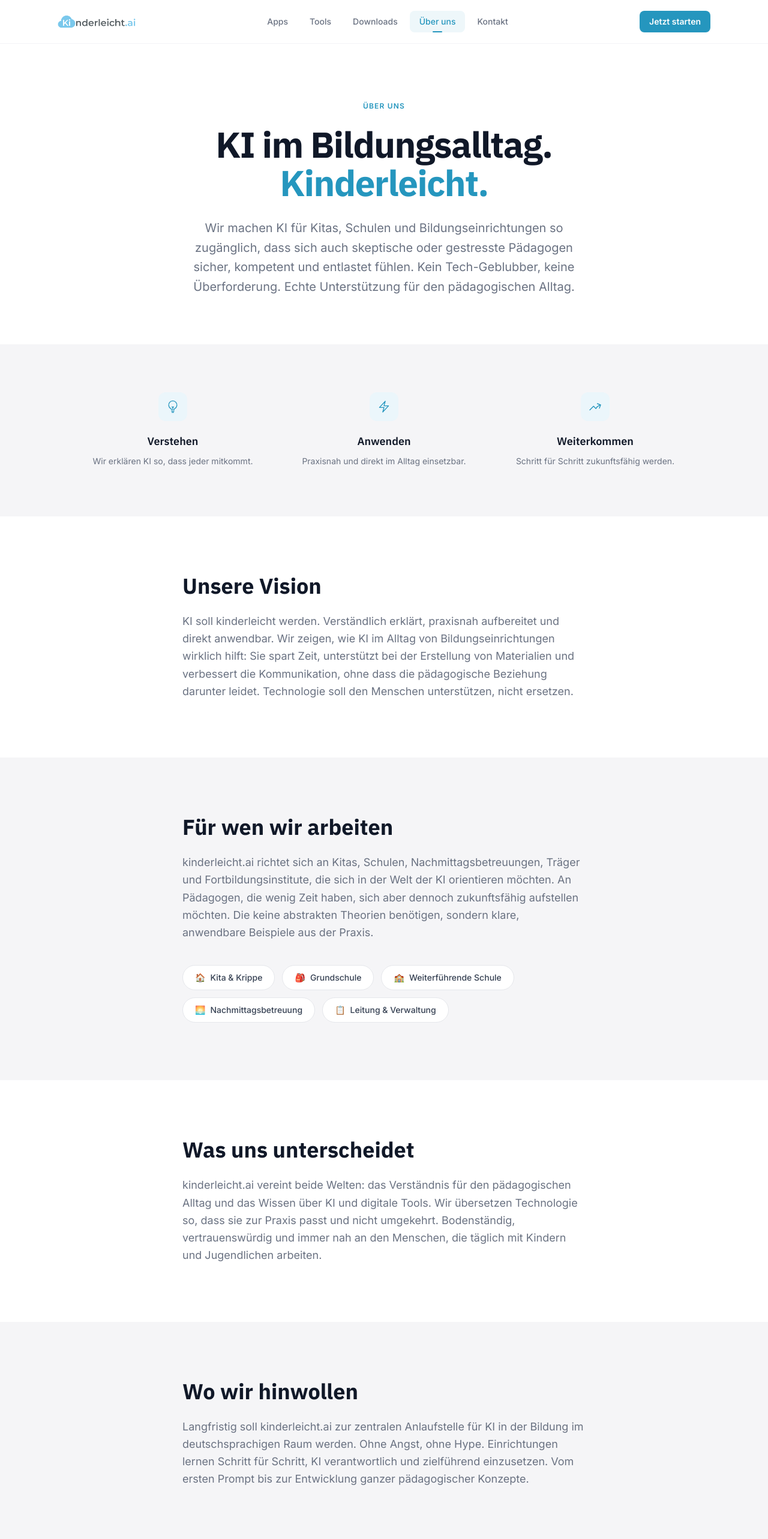
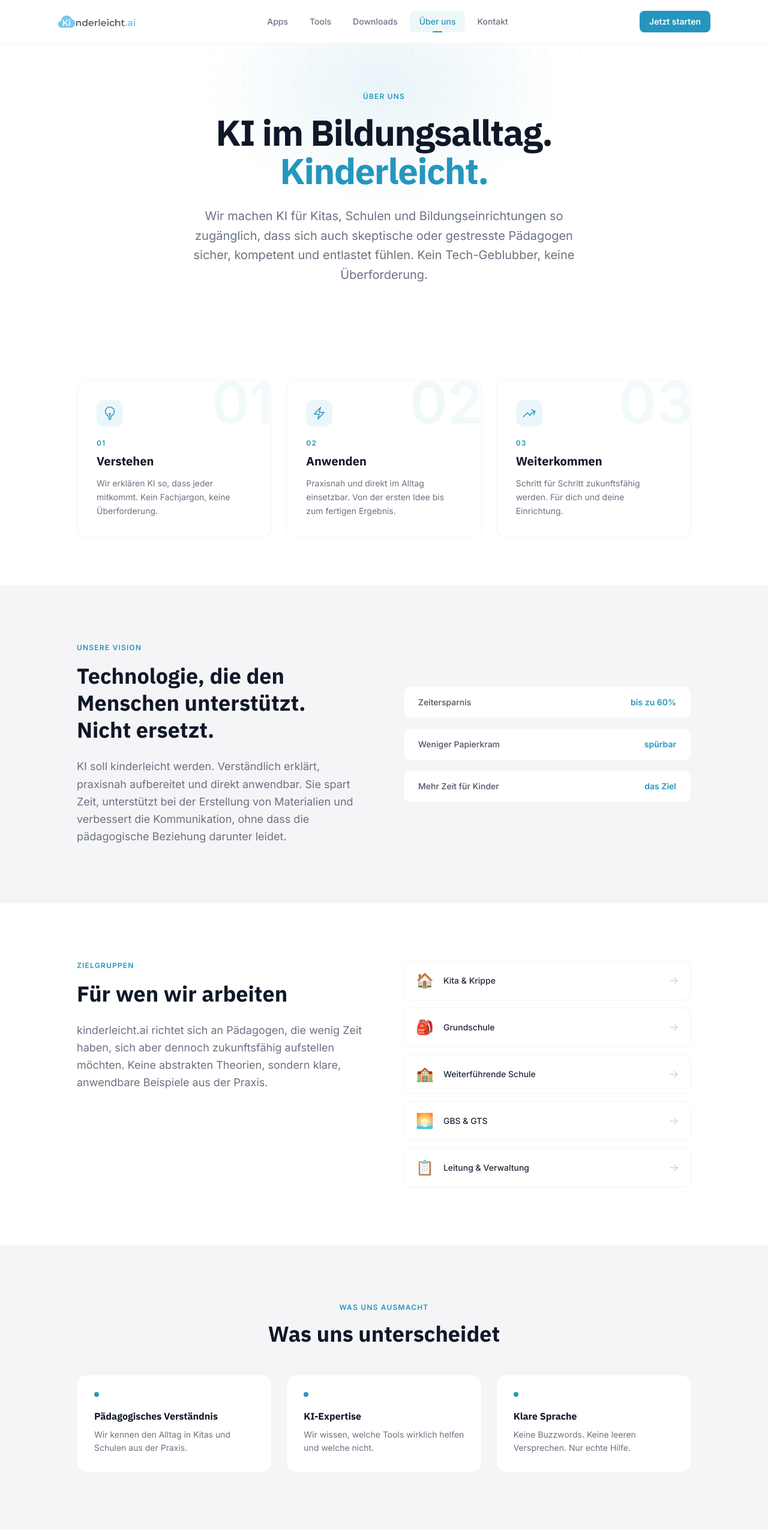
Before and after one commit to daumnicolas89-oss/kinderleicht-ai, a Next.js app: page /ueber-uns in a window 1280 px wide. Shown: the top 2566 px of the page at 60% size. Built offline with nearby package versions, Linux system fonts and the light colour scheme.

Commit message:
Layout 21

```diff
--- a/app/page.tsx
+++ b/app/page.tsx
@@ -29,7 +29,6 @@
         transition: "opacity 0.3s ease, transform 0.3s ease",
         opacity: visible ? 1 : 0,
         transform: visible ? "translateY(0)" : "translateY(-8px)",
-        minWidth: "200px",
       }}
     >
       {rotatingWords[index]}
@@ -235,7 +234,8 @@
             className="text-5xl sm:text-6xl lg:text-[72px] font-bold tracking-tight text-gray-900 leading-[1.08]"
             style={{ fontFamily: "var(--font-ibm-plex-sans)" }}
           >
-            KI-Tools für{" "}
+            KI-Tools für
+            <br />
             <RotatingWord />
           </h1>
 
--- a/app/ueber-uns/page.tsx
+++ b/app/ueber-uns/page.tsx
@@ -1,60 +1,107 @@
-import type { Metadata } from "next";
+"use client";
+
 import Link from "next/link";
+import { useEffect, useRef } from "react";
 
-export const metadata: Metadata = {
-  title: "Über uns — kinderleicht.ai",
-  description:
-    "Wir machen KI für Kitas, Schulen und Bildungseinrichtungen zugänglich. Kein Tech-Geblubber, keine Überforderung.",
-};
+function useFadeIn(delay = 0) {
+  const ref = useRef<HTMLDivElement>(null);
+  useEffect(() => {
+    const el = ref.current;
+    if (!el) return;
+    el.style.opacity = "0";
+    el.style.transform = "translateY(24px)";
+    el.style.transition = `opacity 0.6s ease ${delay}ms, transform 0.6s ease ${delay}ms`;
+    const observer = new IntersectionObserver(
+      ([entry]) => {
+        if (entry.isIntersecting) {
+          el.style.opacity = "1";
+          el.style.transform = "translateY(0)";
+          observer.disconnect();
+        }
+      },
+      { threshold: 0.1 }
+    );
+    observer.observe(el);
+    return () => observer.disconnect();
+  }, [delay]);
+  return ref;
+}
 
 const statements = [
   {
+    num: "01",
+    title: "Verstehen",
+    desc: "Wir erklären KI so, dass jeder mitkommt. Kein Fachjargon, keine Überforderung.",
     icon: (
-      <svg width="22" height="22" fill="none" viewBox="0 0 24 24" stroke="currentColor" strokeWidth={1.5}>
+      <svg width="24" height="24" fill="none" viewBox="0 0 24 24" stroke="currentColor" strokeWidth={1.5}>
         <path strokeLinecap="round" strokeLinejoin="round" d="M12 18v-5.25m0 0a6.01 6.01 0 001.5-.189m-1.5.189a6.01 6.01 0 01-1.5-.189m3.75 7.478a12.06 12.06 0 01-4.5 0m3.75 2.383a14.406 14.406 0 01-3 0M14.25 18v-.192c0-.983.658-1.823 1.508-2.316a7.5 7.5 0 10-7.517 0c.85.493 1.509 1.333 1.509 2.316V18" />
       </svg>
     ),
-    title: "Verstehen",
-    desc: "Wir erklären KI so, dass jeder mitkommt.",
   },
   {
+    num: "02",
+    title: "Anwenden",
+    desc: "Praxisnah und direkt im Alltag einsetzbar. Von der ersten Idee bis zum fertigen Ergebnis.",
     icon: (
-      <svg width="22" height="22" fill="none" viewBox="0 0 24 24" stroke="currentColor" strokeWidth={1.5}>
+      <svg width="24" height="24" fill="none" viewBox="0 0 24 24" stroke="currentColor" strokeWidth={1.5}>
         <path strokeLinecap="round" strokeLinejoin="round" d="M3.75 13.5l10.5-11.25L12 10.5h8.25L9.75 21.75 12 13.5H3.75z" />
       </svg>
     ),
-    title: "Anwenden",
-    desc: "Praxisnah und direkt im Alltag einsetzbar.",
   },
   {
+    num: "03",
+    title: "Weiterkommen",
+    desc: "Schritt für Schritt zukunftsfähig werden. Für dich und deine Einrichtung.",
     icon: (
-      <svg width="22" height="22" fill="none" viewBox="0 0 24 24" stroke="currentColor" strokeWidth={1.5}>
+      <svg width="24" height="24" fill="none" viewBox="0 0 24 24" stroke="currentColor" strokeWidth={1.5}>
         <path strokeLinecap="round" strokeLinejoin="round" d="M2.25 18L9 11.25l4.306 4.307a11.95 11.95 0 015.814-5.519l2.74-1.22m0 0l-5.94-2.28m5.94 2.28l-2.28 5.941" />
       </svg>
     ),
-    title: "Weiterkommen",
-    desc: "Schritt für Schritt zukunftsfähig werden.",
   },
+];
+
+const differences = [
+  { label: "Pädagogisches Verständnis", desc: "Wir kennen den Alltag in Kitas und Schulen aus der Praxis." },
+  { label: "KI-Expertise", desc: "Wir wissen, welche Tools wirklich helfen und welche nicht." },
+  { label: "Klare Sprache", desc: "Keine Buzzwords. Keine leeren Versprechen. Nur echte Hilfe." },
 ];
 
 const audiences = [
   { emoji: "🏠", label: "Kita & Krippe" },
   { emoji: "🎒", label: "Grundschule" },
   { emoji: "🏫", label: "Weiterführende Schule" },
-  { emoji: "🌅", label: "Nachmittagsbetreuung" },
+  { emoji: "🌅", label: "GBS & GTS" },
   { emoji: "📋", label: "Leitung & Verwaltung" },
 ];
 
 export default function UeberUnsPage() {
+  const statementsRef = useFadeIn(0);
+  const visionRef = useFadeIn(0);
+  const diffRef = useFadeIn(0);
+  const futureRef = useFadeIn(0);
+
   return (
     <>
-      {/* ── HERO ─────────────────────────────────────────── */}
-      <section className="bg-white pt-24 pb-20 px-4 sm:px-6 lg:px-8">
-        <div className="max-w-3xl mx-auto text-center">
-          <p
-            className="text-xs font-semibold uppercase tracking-widest mb-6"
-            style={{ color: "#2596be" }}
-          >
+      {/* ── HERO ─────────────────────────────────────────────── */}
+      <section className="relative overflow-hidden bg-white pt-20 pb-20 px-4 sm:px-6 lg:px-8">
+        {/* Dot-grid */}
+        <div
+          className="pointer-events-none absolute inset-0"
+          style={{
+            backgroundImage: "radial-gradient(circle, #d1d5db 1px, transparent 1px)",
+            backgroundSize: "28px 28px",
+            maskImage: "radial-gradient(ellipse 80% 60% at 50% 0%, black 30%, transparent 100%)",
+            WebkitMaskImage: "radial-gradient(ellipse 80% 60% at 50% 0%, black 30%, transparent 100%)",
+            opacity: 0.45,
+          }}
+        />
+        <div
+          className="pointer-events-none absolute -top-32 left-1/2 -translate-x-1/2 w-[600px] h-[400px] rounded-full"
+          style={{ background: "radial-gradient(ellipse, rgba(37,150,190,0.10) 0%, transparent 70%)" }}
+        />
+
+        <div className="relative max-w-3xl mx-auto text-center">
+          <p className="text-xs font-semibold uppercase tracking-widest mb-5" style={{ color: "#2596be" }}>
             Über uns
           </p>
           <h1
@@ -65,27 +112,41 @@
             <span style={{ color: "#2596be" }}>Kinderleicht.</span>
           </h1>
           <p className="mt-7 text-xl text-gray-500 leading-relaxed max-w-2xl mx-auto">
-            Wir machen KI für Kitas, Schulen und Bildungseinrichtungen so
-            zugänglich, dass sich auch skeptische oder gestresste Pädagogen
-            sicher, kompetent und entlastet fühlen. Kein Tech-Geblubber, keine
-            Überforderung. Echte Unterstützung für den pädagogischen Alltag.
+            Wir machen KI für Kitas, Schulen und Bildungseinrichtungen so zugänglich,
+            dass sich auch skeptische oder gestresste Pädagogen sicher, kompetent und
+            entlastet fühlen. Kein Tech-Geblubber, keine Überforderung.
           </p>
         </div>
       </section>
 
-      {/* ── THREE STATEMENTS ─────────────────────────────── */}
-      <section className="py-20 px-4 sm:px-6 lg:px-8" style={{ backgroundColor: "#F5F5F7" }}>
-        <div className="max-w-5xl mx-auto grid grid-cols-1 sm:grid-cols-3 gap-8">
+      {/* ── THREE STATEMENTS ─────────────────────────────────── */}
+      <section className="py-20 px-4 sm:px-6 lg:px-8 bg-white">
+        <div ref={statementsRef} className="max-w-5xl mx-auto grid grid-cols-1 sm:grid-cols-3 gap-6">
           {statements.map((s) => (
-            <div key={s.title} className="flex flex-col items-center text-center">
             <div
-                className="w-12 h-12 rounded-xl flex items-center justify-center mb-5"
+              key={s.title}
+              className="relative rounded-2xl border border-gray-100 p-8 hover:border-[#2596be]/30 hover:shadow-md transition-all duration-300 overflow-hidden group"
+            >
+              {/* Large background number */}
+              <span
+                className="absolute -top-3 -right-1 text-8xl font-black select-none pointer-events-none leading-none"
+                style={{ color: "#2596be", opacity: 0.06 }}
+              >
+                {s.num}
+              </span>
+
+              <div
+                className="w-11 h-11 rounded-xl flex items-center justify-center mb-5 group-hover:scale-110 transition-transform duration-300"
                 style={{ backgroundColor: "#EBF6FB", color: "#2596be" }}
               >
                 {s.icon}
               </div>
+
+              <div className="text-xs font-bold uppercase tracking-widest mb-2" style={{ color: "#2596be" }}>
+                {s.num}
+              </div>
               <h3
-                className="text-lg font-semibold text-gray-900 mb-2"
+                className="text-xl font-bold text-gray-900 mb-3"
                 style={{ fontFamily: "var(--font-ibm-plex-sans)" }}
               >
                 {s.title}
@@ -96,96 +157,133 @@
         </div>
       </section>
 
-      {/* ── VISION ───────────────────────────────────────── */}
-      <section className="bg-white py-24 px-4 sm:px-6 lg:px-8">
-        <div className="max-w-2xl mx-auto">
+      {/* ── VISION ───────────────────────────────────────────── */}
+      <section className="py-24 px-4 sm:px-6 lg:px-8" style={{ backgroundColor: "#F5F5F7" }}>
+        <div ref={visionRef} className="max-w-5xl mx-auto grid grid-cols-1 lg:grid-cols-2 gap-16 items-center">
+          <div>
+            <p className="text-xs font-semibold uppercase tracking-widest mb-4" style={{ color: "#2596be" }}>
+              Unsere Vision
+            </p>
             <h2
-            className="text-3xl sm:text-4xl font-bold text-gray-900 mb-6"
+              className="text-3xl sm:text-4xl font-bold text-gray-900 mb-6 leading-tight"
               style={{ fontFamily: "var(--font-ibm-plex-sans)" }}
             >
-            Unsere Vision
+              Technologie, die den Menschen unterstützt. Nicht ersetzt.
             </h2>
             <p className="text-lg text-gray-500 leading-relaxed">
-            KI soll kinderleicht werden. Verständlich erklärt, praxisnah
-            aufbereitet und direkt anwendbar. Wir zeigen, wie KI im Alltag von
-            Bildungseinrichtungen wirklich hilft: Sie spart Zeit, unterstützt
-            bei der Erstellung von Materialien und verbessert die Kommunikation,
-            ohne dass die pädagogische Beziehung darunter leidet. Technologie
-            soll den Menschen unterstützen, nicht ersetzen.
+              KI soll kinderleicht werden. Verständlich erklärt, praxisnah aufbereitet
+              und direkt anwendbar. Sie spart Zeit, unterstützt bei der Erstellung von
+              Materialien und verbessert die Kommunikation, ohne dass die pädagogische
+              Beziehung darunter leidet.
             </p>
           </div>
-      </section>
 
-      {/* ── FÜR WEN ──────────────────────────────────────── */}
-      <section className="py-24 px-4 sm:px-6 lg:px-8" style={{ backgroundColor: "#F5F5F7" }}>
-        <div className="max-w-2xl mx-auto">
-          <h2
-            className="text-3xl sm:text-4xl font-bold text-gray-900 mb-6"
-            style={{ fontFamily: "var(--font-ibm-plex-sans)" }}
-          >
-            Für wen wir arbeiten
-          </h2>
-          <p className="text-lg text-gray-500 leading-relaxed mb-10">
-            kinderleicht.ai richtet sich an Kitas, Schulen,
-            Nachmittagsbetreuungen, Träger und Fortbildungsinstitute, die sich
-            in der Welt der KI orientieren möchten. An Pädagogen, die wenig
-            Zeit haben, sich aber dennoch zukunftsfähig aufstellen möchten. Die
-            keine abstrakten Theorien benötigen, sondern klare, anwendbare
-            Beispiele aus der Praxis.
-          </p>
-          <div className="flex flex-wrap gap-3">
-            {audiences.map((a) => (
-              <span
-                key={a.label}
-                className="inline-flex items-center gap-2 px-5 py-2.5 rounded-full bg-white border border-gray-200 text-sm font-medium text-gray-700"
-              >
-                <span>{a.emoji}</span>
-                {a.label}
-              </span>
+          {/* Visual accent */}
+          <div className="flex flex-col gap-4">
+            {[
+              { label: "Zeitersparnis", val: "bis zu 60%" },
+              { label: "Weniger Papierkram", val: "spürbar" },
+              { label: "Mehr Zeit für Kinder", val: "das Ziel" },
+            ].map((item) => (
+              <div key={item.label} className="bg-white rounded-xl px-6 py-4 border border-gray-100 flex items-center justify-between">
+                <span className="text-sm font-medium text-gray-600">{item.label}</span>
+                <span className="text-sm font-bold" style={{ color: "#2596be" }}>{item.val}</span>
+              </div>
             ))}
           </div>
         </div>
       </section>
 
-      {/* ── WAS UNS UNTERSCHEIDET ────────────────────────── */}
-      <section className="bg-white py-24 px-4 sm:px-6 lg:px-8">
-        <div className="max-w-2xl mx-auto">
+      {/* ── FÜR WEN ──────────────────────────────────────────── */}
+      <section className="py-24 px-4 sm:px-6 lg:px-8 bg-white">
+        <div className="max-w-5xl mx-auto">
+          <div className="grid grid-cols-1 lg:grid-cols-2 gap-16 items-start">
+            <div>
+              <p className="text-xs font-semibold uppercase tracking-widest mb-4" style={{ color: "#2596be" }}>
+                Zielgruppen
+              </p>
               <h2
-            className="text-3xl sm:text-4xl font-bold text-gray-900 mb-6"
+                className="text-3xl sm:text-4xl font-bold text-gray-900 mb-6 leading-tight"
+                style={{ fontFamily: "var(--font-ibm-plex-sans)" }}
+              >
+                Für wen wir arbeiten
+              </h2>
+              <p className="text-lg text-gray-500 leading-relaxed">
+                kinderleicht.ai richtet sich an Pädagogen, die wenig Zeit haben, sich
+                aber dennoch zukunftsfähig aufstellen möchten. Keine abstrakten Theorien,
+                sondern klare, anwendbare Beispiele aus der Praxis.
+              </p>
+            </div>
+            <div className="flex flex-col gap-3">
+              {audiences.map((a) => (
+                <div
+                  key={a.label}
+                  className="flex items-center gap-4 bg-white rounded-xl border border-gray-100 px-5 py-4 hover:border-[#2596be]/30 hover:shadow-sm transition-all duration-200"
+                >
+                  <span className="text-2xl">{a.emoji}</span>
+                  <span className="font-medium text-gray-800 text-sm">{a.label}</span>
+                  <svg className="ml-auto text-gray-300" width="16" height="16" viewBox="0 0 24 24" fill="none" stroke="currentColor" strokeWidth={2}>
+                    <path strokeLinecap="round" strokeLinejoin="round" d="M13.5 4.5L21 12m0 0l-7.5 7.5M21 12H3" />
+                  </svg>
+                </div>
+              ))}
+            </div>
+          </div>
+        </div>
+      </section>
+
+      {/* ── WAS UNS UNTERSCHEIDET ────────────────────────────── */}
+      <section className="py-24 px-4 sm:px-6 lg:px-8" style={{ backgroundColor: "#F5F5F7" }}>
+        <div ref={diffRef} className="max-w-5xl mx-auto">
+          <div className="text-center mb-12">
+            <p className="text-xs font-semibold uppercase tracking-widest mb-4" style={{ color: "#2596be" }}>
+              Was uns ausmacht
+            </p>
+            <h2
+              className="text-3xl sm:text-4xl font-bold text-gray-900"
               style={{ fontFamily: "var(--font-ibm-plex-sans)" }}
             >
               Was uns unterscheidet
             </h2>
-          <p className="text-lg text-gray-500 leading-relaxed">
-            kinderleicht.ai vereint beide Welten: das Verständnis für den
-            pädagogischen Alltag und das Wissen über KI und digitale Tools. Wir
-            übersetzen Technologie so, dass sie zur Praxis passt und nicht
-            umgekehrt. Bodenständig, vertrauenswürdig und immer nah an den
-            Menschen, die täglich mit Kindern und Jugendlichen arbeiten.
-          </p>
+          </div>
+          <div className="grid grid-cols-1 sm:grid-cols-3 gap-6">
+            {differences.map((d) => (
+              <div key={d.label} className="bg-white rounded-2xl p-7 border border-gray-100 hover:border-[#2596be]/30 hover:shadow-md transition-all duration-300">
+                <div className="w-2 h-2 rounded-full mb-5" style={{ backgroundColor: "#2596be" }} />
+                <h3
+                  className="font-bold text-gray-900 mb-2"
+                  style={{ fontFamily: "var(--font-ibm-plex-sans)" }}
+                >
+                  {d.label}
+                </h3>
+                <p className="text-sm text-gray-500 leading-relaxed">{d.desc}</p>
+              </div>
+            ))}
+          </div>
         </div>
       </section>
 
-      {/* ── WO WIR HINWOLLEN ─────────────────────────────── */}
-      <section className="py-24 px-4 sm:px-6 lg:px-8" style={{ backgroundColor: "#F5F5F7" }}>
-        <div className="max-w-2xl mx-auto">
+      {/* ── WO WIR HINWOLLEN ─────────────────────────────────── */}
+      <section className="py-24 px-4 sm:px-6 lg:px-8 bg-white">
+        <div ref={futureRef} className="max-w-3xl mx-auto text-center">
+          <p className="text-xs font-semibold uppercase tracking-widest mb-4" style={{ color: "#2596be" }}>
+            Ausblick
+          </p>
           <h2
             className="text-3xl sm:text-4xl font-bold text-gray-900 mb-6"
             style={{ fontFamily: "var(--font-ibm-plex-sans)" }}
           >
             Wo wir hinwollen
           </h2>
-          <p className="text-lg text-gray-500 leading-relaxed">
-            Langfristig soll kinderleicht.ai zur zentralen Anlaufstelle für KI
-            in der Bildung im deutschsprachigen Raum werden. Ohne Angst, ohne
-            Hype. Einrichtungen lernen Schritt für Schritt, KI verantwortlich
-            und zielführend einzusetzen. Vom ersten Prompt bis zur Entwicklung
-            ganzer pädagogischer Konzepte.
+          <p className="text-xl text-gray-500 leading-relaxed">
+            Langfristig soll kinderleicht.ai zur zentralen Anlaufstelle für KI in der
+            Bildung im deutschsprachigen Raum werden. Ohne Angst, ohne Hype. Vom ersten
+            Prompt bis zur Entwicklung ganzer pädagogischer Konzepte.
           </p>
         </div>
       </section>
 
-      {/* ── CTA ──────────────────────────────────────────── */}
+      {/* ── CTA ───────────────────────────────────────────────── */}
       <section className="py-24 px-4 sm:px-6 lg:px-8" style={{ backgroundColor: "#2596be" }}>
         <div className="max-w-2xl mx-auto text-center">
           <h2
@@ -199,7 +297,7 @@
           </p>
           <Link
             href="/tools"
-            className="inline-flex items-center px-8 py-3.5 rounded-lg text-sm font-semibold transition-opacity hover:opacity-90"
+            className="inline-flex items-center gap-2 px-8 py-3.5 rounded-lg text-sm font-semibold transition-opacity hover:opacity-90"
             style={{ backgroundColor: "#ffffff", color: "#2596be" }}
           >
             Jetzt entdecken
```
Lines whose indentation alone changed are shown as unchanged.
